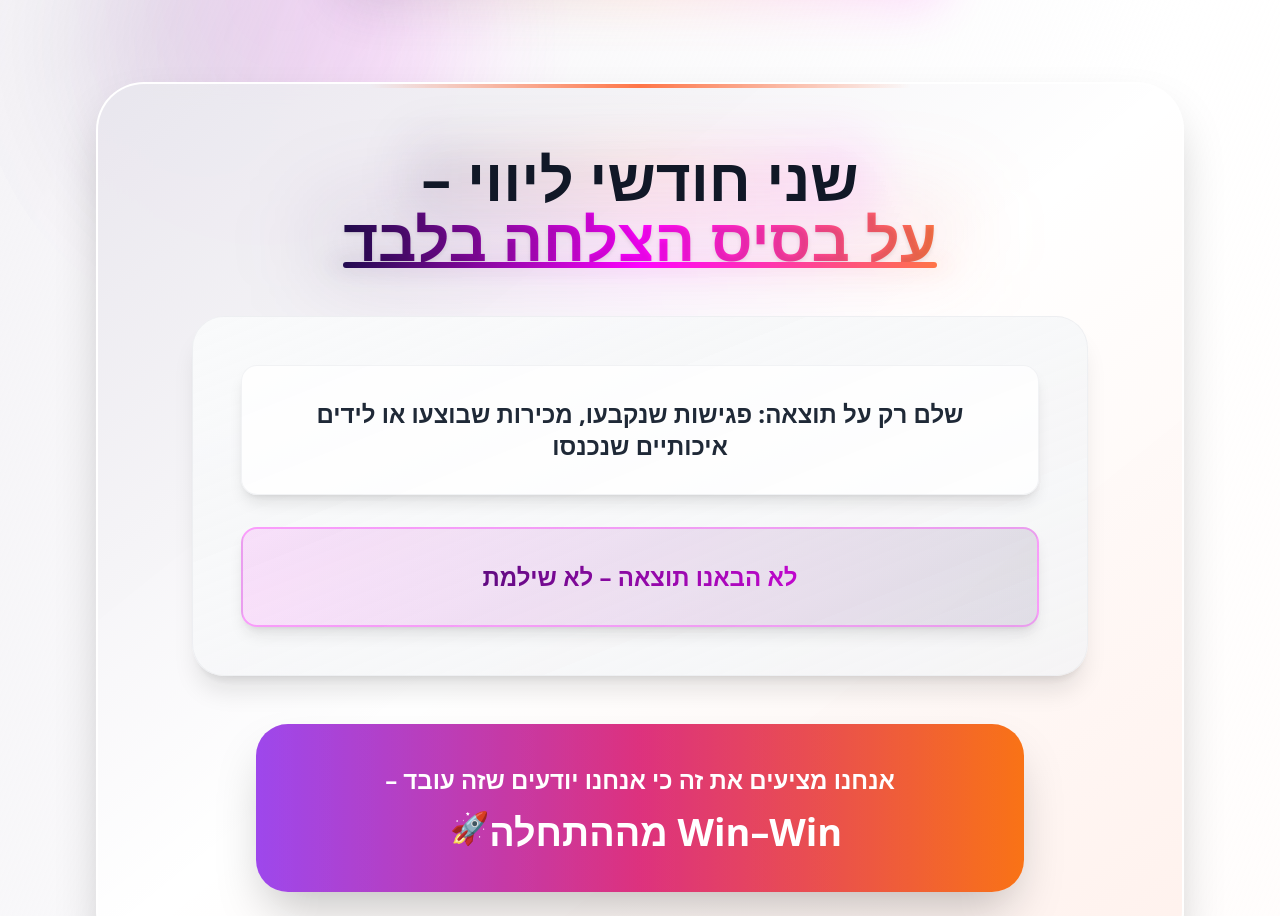
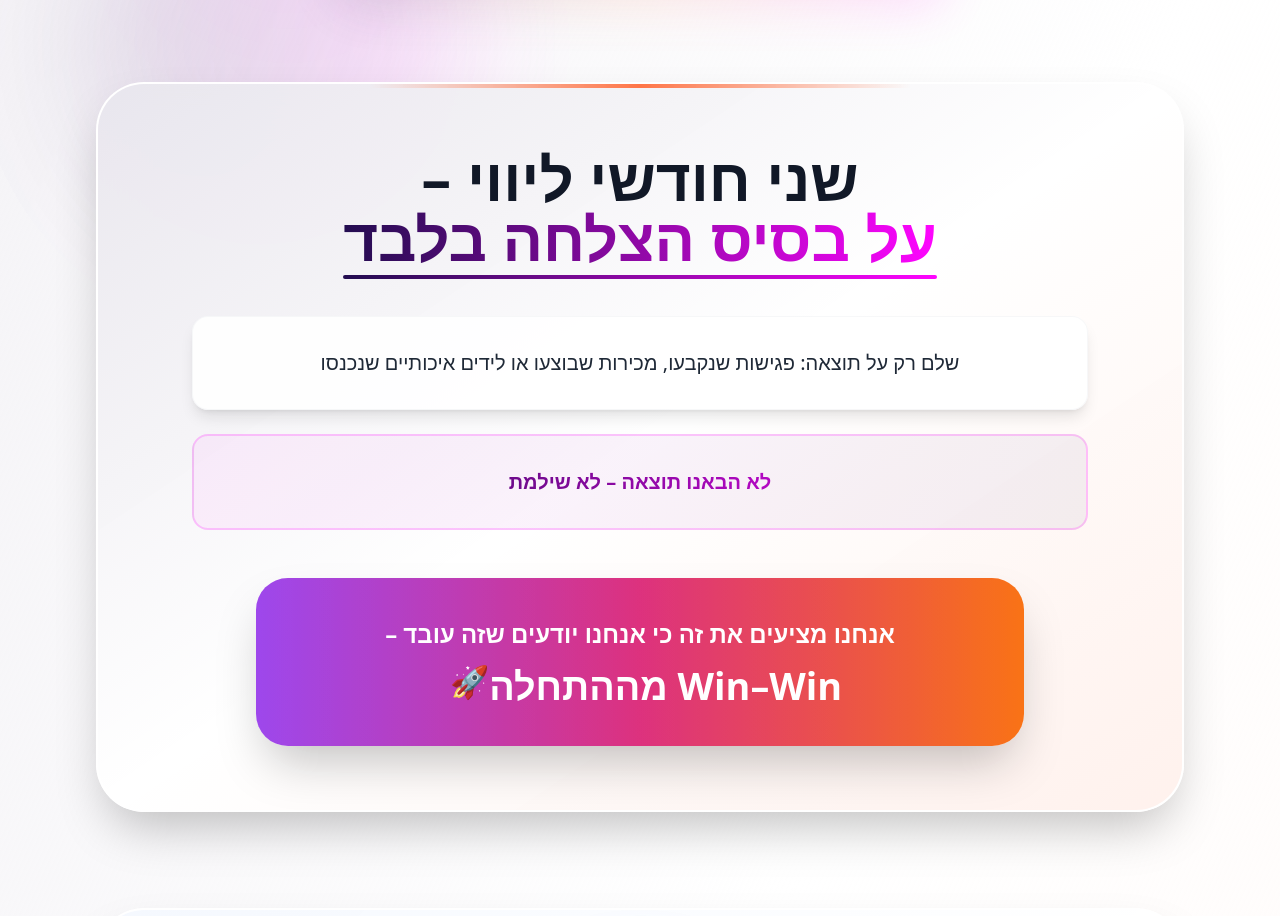
Before and after one commit to rotem-ziv21/data-to-dollars-flow, a React (Vite) app: page / in a window 1280 px wide. Shown: the part 6760-7676 px from the top of the page. Built offline with nearby package versions, Linux system fonts and the light colour scheme.

Commit message:
Improve section appearance
Improved the appearance of the section.

```diff
--- a/src/pages/Index.tsx
+++ b/src/pages/Index.tsx
@@ -1087,99 +1087,41 @@ export default function Index() {
 
                 {/* כותרת מרכזית מעוצבת */}
                 <motion.h3
-                  className="text-4xl md:text-6xl font-black text-gray-900 leading-tight relative"
+                  className="text-4xl md:text-6xl font-black text-gray-900 leading-tight mb-12"
                   initial={{ opacity: 0, y: 30 }}
                   whileInView={{ opacity: 1, y: 0 }}
                   transition={{ duration: 0.8, delay: 0.2 }}
                 >
-                  <span className="relative inline-block">
-                    שני חודשי ליווי –
-                    <motion.div
-                      className="absolute -inset-2 bg-gradient-to-r from-primary/20 via-secondary/20 to-accent/20 rounded-2xl blur-xl -z-10"
-                      animate={{
-                        scale: [1, 1.05, 1],
-                        opacity: [0.3, 0.6, 0.3]
-                      }}
-                      transition={{
-                        duration: 3,
-                        repeat: Infinity,
-                        ease: "easeInOut"
-                      }}
-                    />
-                  </span>
-                  <br />
-                  <span className="bg-gradient-to-r from-primary via-accent to-secondary bg-clip-text text-transparent relative inline-block text-shadow">
+                  שני חודשי ליווי –<br />
+                  <span className="bg-gradient-to-r from-primary to-accent bg-clip-text text-transparent relative">
                     על בסיס הצלחה בלבד
                     <motion.div
-                      className="absolute bottom-0 left-0 right-0 h-1.5 bg-gradient-to-r from-primary via-accent to-secondary rounded-full shadow-lg"
-                      initial={{ scaleX: 0, opacity: 0 }}
-                      whileInView={{ scaleX: 1, opacity: 1 }}
-                      transition={{
-                        duration: 1.2,
-                        delay: 0.8,
-                        ease: "easeOut"
-                      }}
+                      className="absolute bottom-0 left-0 right-0 h-1 bg-gradient-to-r from-primary to-accent rounded-full"
+                      initial={{ scaleX: 0 }}
+                      whileInView={{ scaleX: 1 }}
+                      transition={{ duration: 1, delay: 0.5 }}
                       style={{ originX: 0 }}
-                    />
-                    <motion.div
-                      className="absolute bottom-0 left-0 right-0 h-1.5 bg-gradient-to-r from-primary/40 via-accent/40 to-secondary/40 rounded-full blur-md"
-                      animate={{
-                        scaleX: [1, 1.1, 1],
-                        opacity: [0.4, 0.8, 0.4]
-                      }}
-                      transition={{
-                        duration: 2.5,
-                        repeat: Infinity,
-                        ease: "easeInOut"
-                      }}
-                    />
-                    <motion.div
-                      className="absolute -inset-3 bg-gradient-to-r from-primary/10 via-accent/10 to-secondary/10 rounded-3xl blur-2xl -z-10"
-                      animate={{
-                        scale: [1, 1.1, 1],
-                        rotate: [0, 1, -1, 0]
-                      }}
-                      transition={{
-                        duration: 4,
-                        repeat: Infinity,
-                        ease: "easeInOut"
-                      }}
                     />
                   </span>
                 </motion.h3>
 
-                {/* קופסת הסבר מעוצבת */}
-                <motion.div
-                  className="bg-gradient-to-br from-gray-50 to-gray-100/80 rounded-[2rem] p-10 md:p-12 max-w-4xl mx-auto border border-gray-200/50 shadow-xl"
+                {/* תוכן מפושט */}
+                <motion.div
+                  className="max-w-4xl mx-auto space-y-6"
                   initial={{ opacity: 0, y: 30 }}
                   whileInView={{ opacity: 1, y: 0 }}
                   transition={{ duration: 0.8, delay: 0.4 }}
                 >
-                  <div className="space-y-8">
-
-                    {/* נקודה ראשונה */}
-                    <motion.div
-                      className="bg-white/80 rounded-2xl p-8 border border-gray-200/50 shadow-lg"
-                      initial={{ opacity: 0, y: 20 }}
-                      whileInView={{ opacity: 1, y: 0 }}
-                      transition={{ duration: 0.6, delay: 0.5 }}
-                    >
-                      <p className="text-xl md:text-2xl text-gray-800 font-semibold leading-relaxed text-center">
-                        שלם רק על תוצאה: פגישות שנקבעו, מכירות שבוצעו או לידים איכותיים שנכנסו
-                      </p>
-                    </motion.div>
-
-                    {/* נקודה שנייה - מודגשת */}
-                    <motion.div
-                      className="bg-gradient-to-r from-accent/10 to-primary/10 rounded-2xl p-8 border-2 border-accent/30 shadow-lg"
-                      initial={{ opacity: 0, y: 20 }}
-                      whileInView={{ opacity: 1, y: 0 }}
-                      transition={{ duration: 0.6, delay: 0.7 }}
-                    >
-                      <p className="text-xl md:text-2xl font-black text-center leading-relaxed bg-gradient-to-r from-primary to-accent bg-clip-text text-transparent">
-                        לא הבאנו תוצאה – לא שילמת
-                      </p>
-                    </motion.div>
+                  <div className="bg-white/90 rounded-2xl p-8 shadow-lg border border-gray-200/30">
+                    <p className="text-lg md:text-xl text-gray-800 font-medium leading-relaxed text-center">
+                      שלם רק על תוצאה: פגישות שנקבעו, מכירות שבוצעו או לידים איכותיים שנכנסו
+                    </p>
+                  </div>
+
+                  <div className="bg-gradient-to-r from-accent/5 to-primary/5 rounded-2xl p-8 border-2 border-accent/20">
+                    <p className="text-lg md:text-xl font-bold text-center bg-gradient-to-r from-primary to-accent bg-clip-text text-transparent">
+                      לא הבאנו תוצאה – לא שילמת
+                    </p>
                   </div>
                 </motion.div>
 
```
